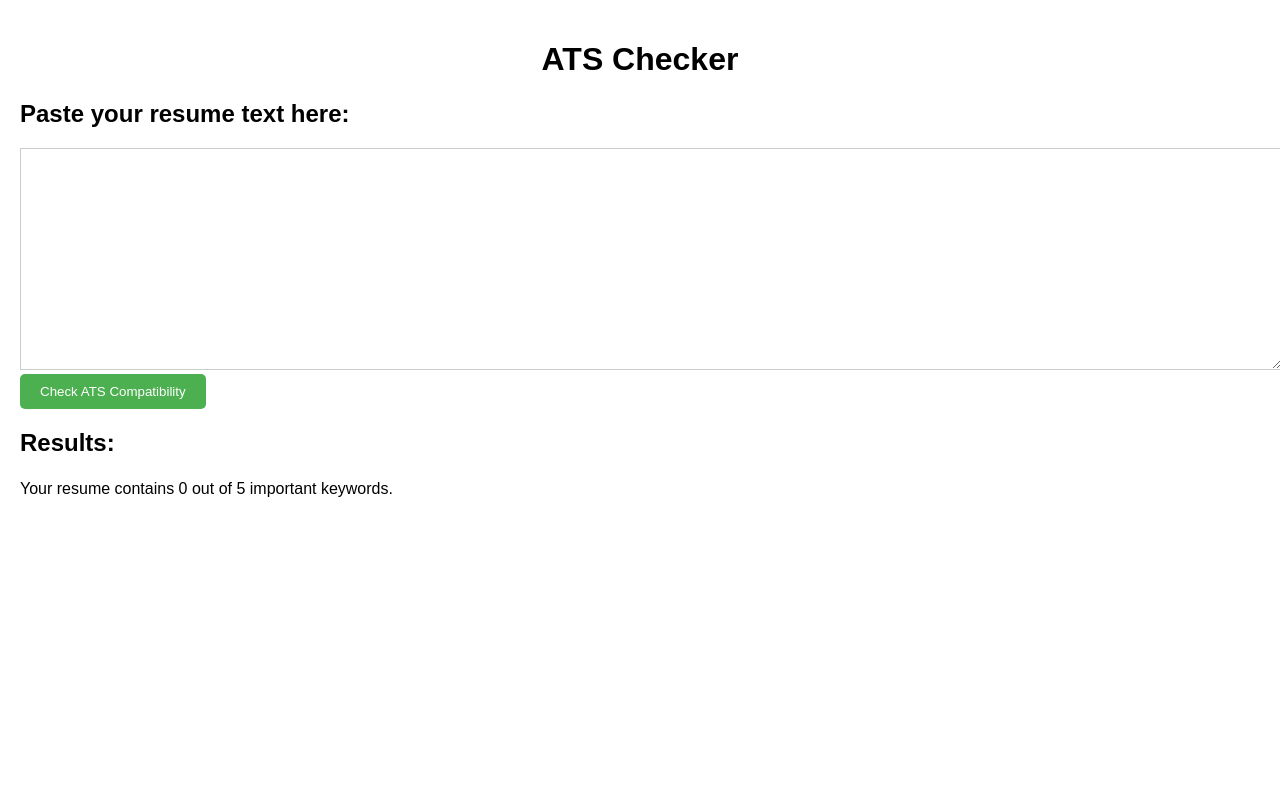
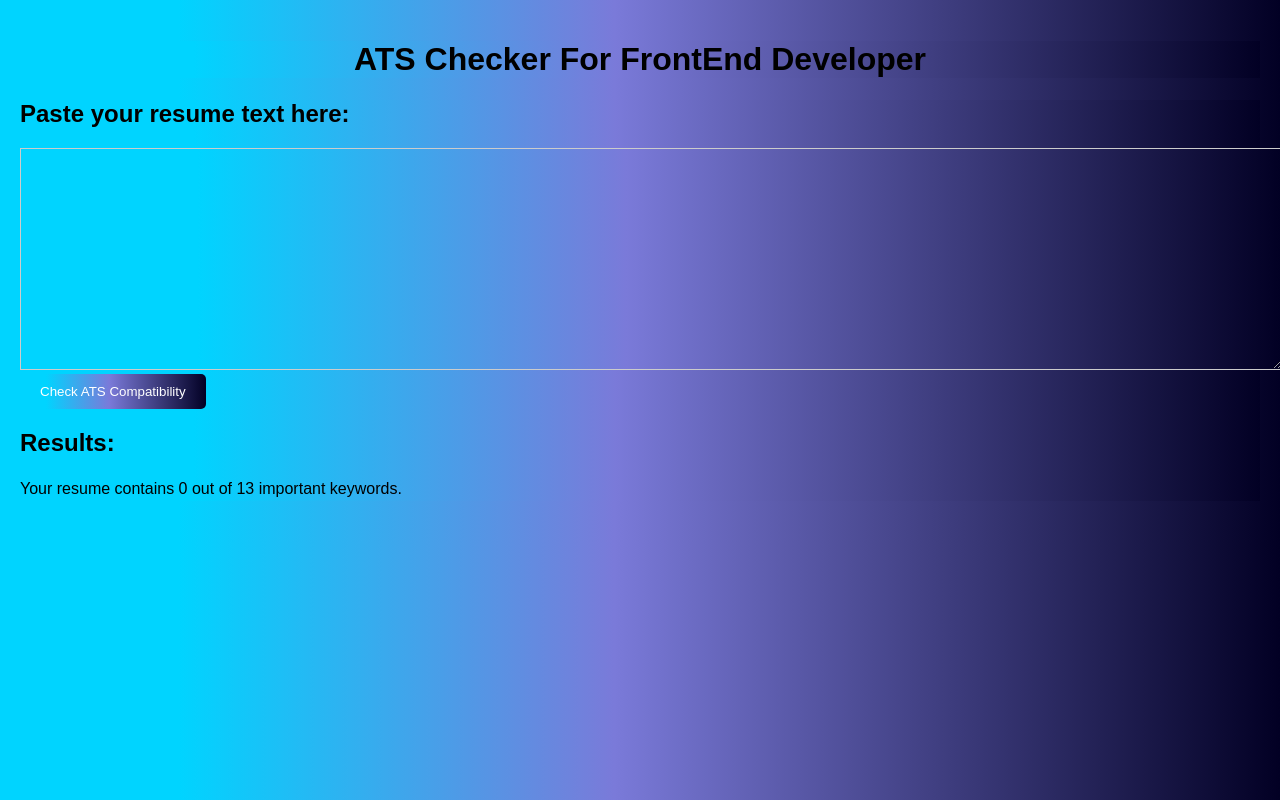
Before and after one commit to mdshamsh20/Ats-checker-, a plain HTML site: page index.html in a window 1280 px wide. Both pictures are taken after a click on the button "Check ATS Compatibility". Drawn offline with Linux system fonts and the light colour scheme.

Commit message:
ui-uxchages

```diff
--- a/index.html
+++ b/index.html
@@ -2,13 +2,14 @@
 <html lang="en">
 <head>
     <meta charset="UTF-8">
+    <link rel="shortcut icon" href="download.png" type="image/x-icon">
     <meta name="viewport" content="width=device-width, initial-scale=1.0">
     <title>ATS Checker</title>
     <link rel="stylesheet" href="style.css">
 </head>
 <body>
     <header>
-        <h1>ATS Checker</h1>
+        <h1>ATS Checker For FrontEnd Developer</h1>
     </header>
 
     <main>
--- a/script.js
+++ b/script.js
@@ -13,10 +13,25 @@ checkButton.addEventListener("click", () => {
 
 // Example of a simple keyword checking function
 function runATSChecks(resumeText) {
-    const keywords = ["JavaScript", "HTML", "CSS", "problem-solving", "team player"];
+  const keywords = [
+    "JavaScript",
+    "HTML",
+    "CSS",
+    "problem-solving",
+    "team player",
+    "React.js",
+    "Next.js",
+    "  AJAX",
+    " Responsive Design",
+    " APIs",
+    "  Debugging Tools",
+    "Single Page Applications",
+
+    " UI/UX Design",
+  ];
   let keywordCount = 0;
 
-    keywords.forEach(keyword => {
+  keywords.forEach((keyword) => {
     if (resumeText.includes(keyword)) {
       keywordCount++;
     }
--- a/style.css
+++ b/style.css
@@ -1,4 +1,8 @@
 /* Basic styling for the page */
+*{
+    background: rgb(0,212,255);
+    background: linear-gradient(90deg, rgba(0,212,255,1) 14%, rgba(122,122,217,1) 48%, rgba(2,0,36,1) 100%);
+}
 body {
     font-family: sans-serif;
     margin: 0;
```
Also changed, not shown: download.png (added), i7w9snyNS.png (added). Lines whose indentation alone changed are shown as unchanged.
